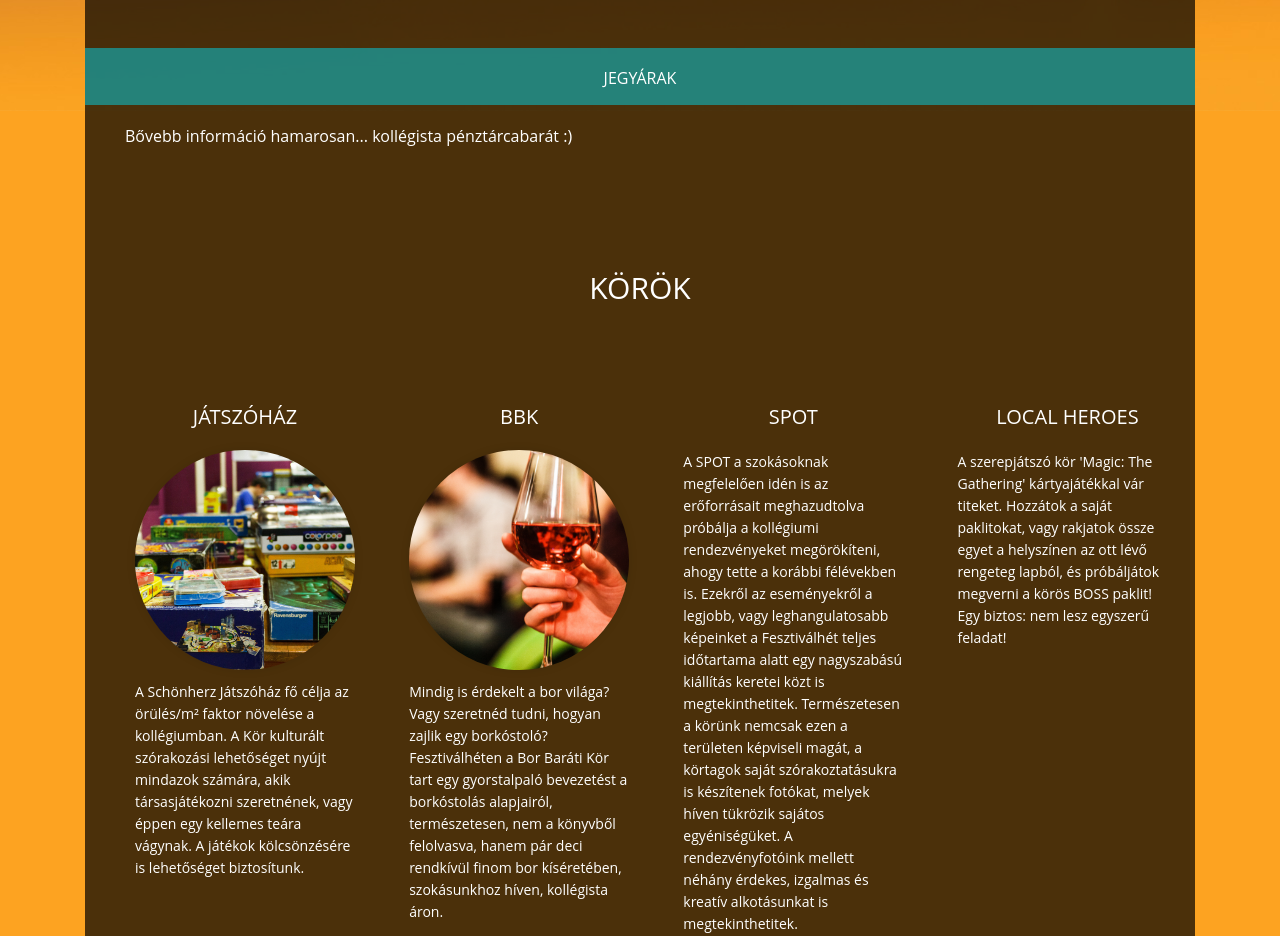
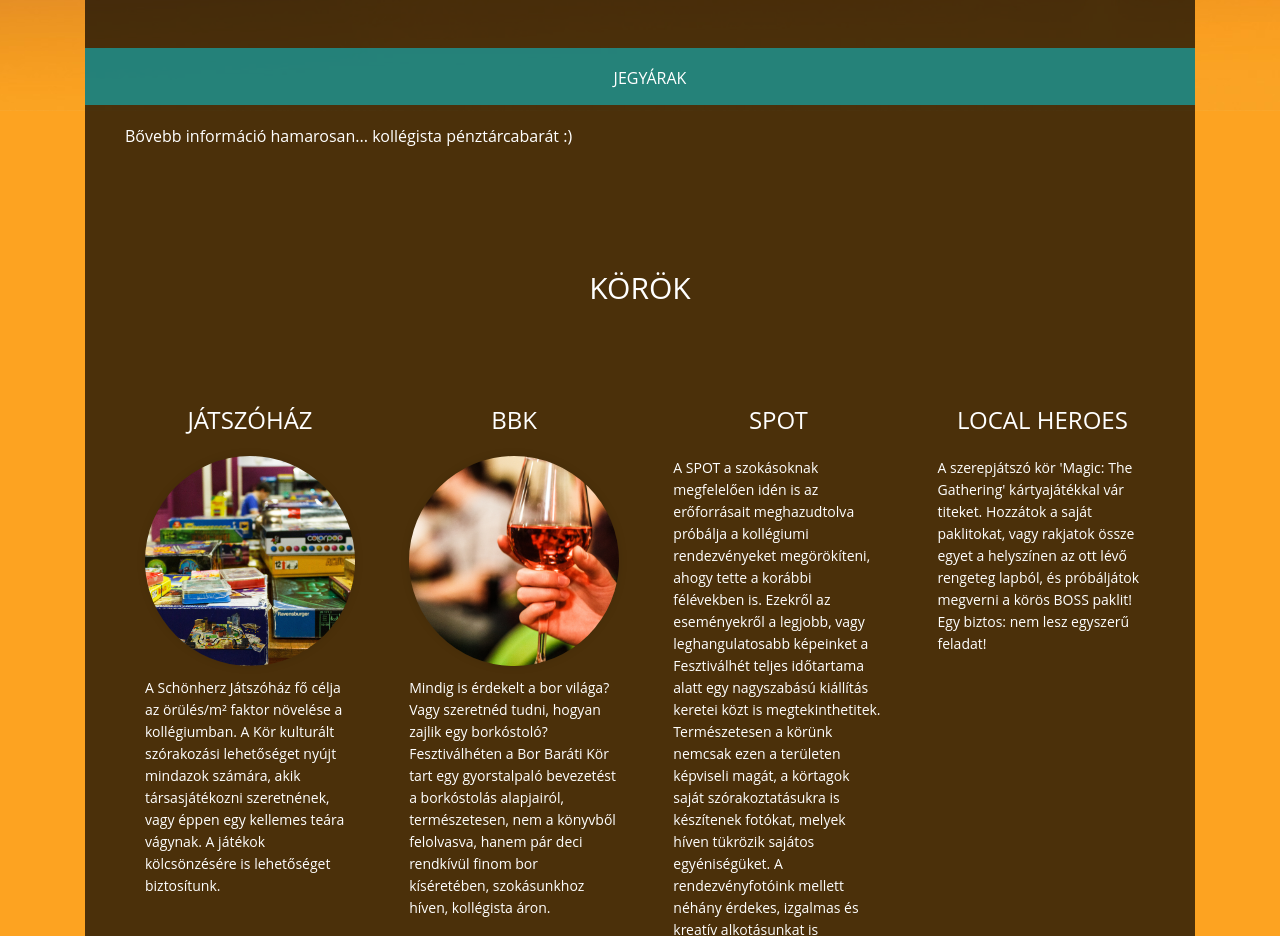
Before and after one commit to Gujci/fesztivalhet2015, a plain HTML site: page index.html in a window 1280 px wide. Shown: the part 1209-2145 px from the top of the page. Drawn offline with Linux system fonts and the light colour scheme.

Commit message:
small fixes

```diff
--- a/css/style.css
+++ b/css/style.css
@@ -238,11 +238,12 @@ div.upper_menu a:hover
 {
     position: relative;
     top:19px;
+    padding-left: 10px;
     width: 100%;
 }
 
 .circle-content{
-    width: 220px;
+    width: 210px;
     display: inline-block;
     margin-left: 50px;
     margin-top: 25px;
@@ -250,12 +251,13 @@ div.upper_menu a:hover
 }
 
 .circle-content .circle-image {
-    width: 220px;
-    height: 220px;
+    width: 210px;
+    height: 210px;
     border-radius: 100%;
     background: no-repeat 50% 50%;
     margin-bottom: 10px;
     box-shadow: 0 0 10px rgba(0, 0, 0, 0.1);
+    text-align: justify;
 
     -webkit-background-size: cover;
     -moz-background-size: cover;
@@ -269,7 +271,7 @@ div.upper_menu a:hover
 
 .circle-content .title {
     margin-bottom: 20px;
-    font-size: 20px;
+    font-size: 24px;
 }
 
 .main_program_line
```
